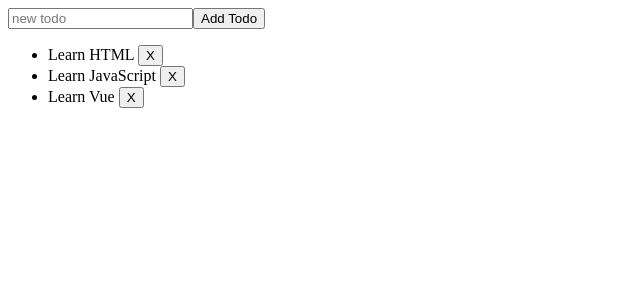
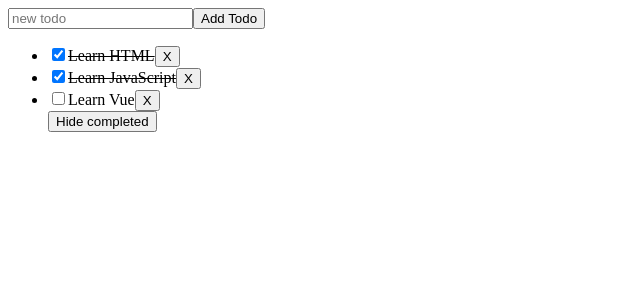
Before and after one commit to ekorahy/learn-vue, a Vue app: page / in a window 1280 px wide. Shown: the top 300 px of the page, without its empty margins (0-640 px from the left). Built offline with nearby package versions, Linux system fonts and the light colour scheme.

Commit message:
Step 8: Learn computed property

```diff
--- a/src/App.vue
+++ b/src/App.vue
@@ -1,18 +1,27 @@
 <script setup>
-import { ref } from 'vue'
+import { ref, computed } from 'vue'
 
 let id = 0
 
 const newTodo = ref('')
+const hideCompleted = ref(false)
 
 const todos = ref([
-  { id: id++, text: 'Learn HTML' },
-  { id: id++, text: 'Learn JavaScript' },
-  { id: id++, text: 'Learn Vue' },
+  { id: id++, text: 'Learn HTML', done: true },
+  { id: id++, text: 'Learn JavaScript', done: true },
+  { id: id++, text: 'Learn Vue', done: false },
 ])
 
+const filteredTodos = computed(() => {
+  if (hideCompleted.value) {
+    return todos.value.filter((todo) => !todo.done)
+  } else {
+    return todos.value
+  }
+})
+
 function addTodo() {
-  todos.value.push({ id: id++, text: newTodo.value })
+  todos.value.push({ id: id++, text: newTodo.value, done: false })
   newTodo.value = ''
 }
 
@@ -27,9 +36,19 @@ function removeTodo(todo) {
     <button>Add Todo</button>
   </form>
   <ul>
-    <li v-for="todo in todos" :key="todo.id">
-      {{ todo.text }}
+    <li v-for="todo in filteredTodos" :key="todo.id">
+      <input type="checkbox" v-model="todo.done" />
+      <span :class="{ done: todo.done }">{{ todo.text }}</span>
       <button @click="removeTodo(todo)">X</button>
     </li>
+    <button @click="hideCompleted = !hideCompleted">
+      {{ hideCompleted ? 'Show all' : 'Hide completed' }}
+    </button>
   </ul>
 </template>
+
+<style>
+.done {
+  text-decoration: line-through;
+}
+</style>
```
